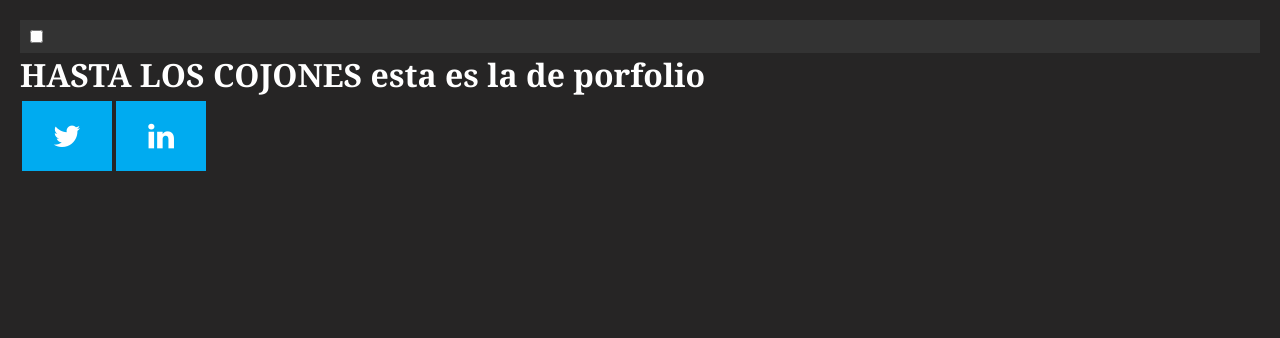
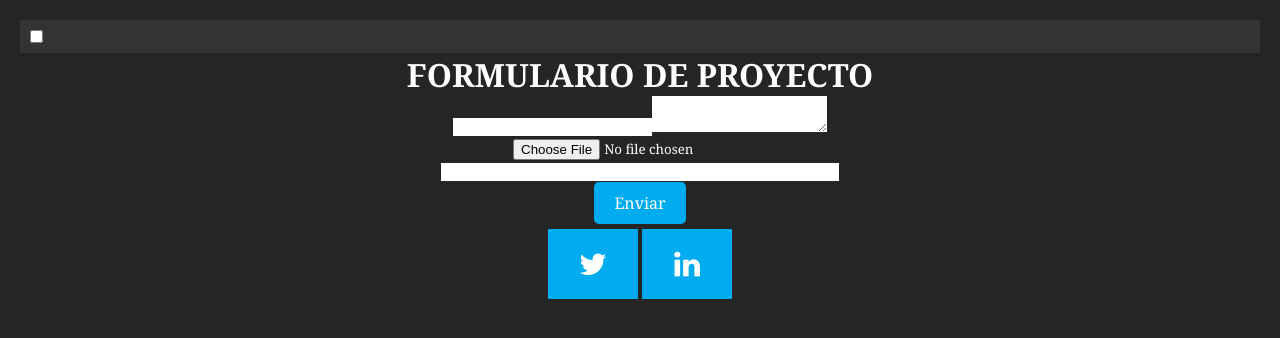
Before and after one commit to Encarna20030230/myproyect, a React (Vite) app: page /porfolio in a window 1280 px wide. Shown: the top 338 px of the page. Built offline with nearby package versions, Linux system fonts and the light colour scheme.

Commit message:
Terminado el porfolio, hay que corregirlo

```diff
--- a/src/pages/Porfolio.css
+++ b/src/pages/Porfolio.css
@@ -0,0 +1,28 @@
+body {
+    font-family:Arial, sans-serif;
+    margin:20px;
+    text-align: center;
+}
+
+form {
+    width:400px;
+    margin: 0 auto;
+}
+label {
+    display:block;
+    margin-bottom:10px;
+
+}
+input[type="submit"]{
+    background-color:#00abf0;
+    color:#fff;
+    padding: 10px 20px;
+    font-size:16px;
+    border:none;
+    border-radius:5px;
+    cursor:pointer;
+}
+
+input[type="submit"]:hover{
+    background-color: #00abf0;
+}
--- a/src/pages/Porfolio.jsx
+++ b/src/pages/Porfolio.jsx
@@ -1,10 +1,29 @@
+import './Porfolio.css'
+
 const Porfolios = () => {
     return (
         <>
-        <h1>
-            HASTA LOS COJONES
-            esta es la de porfolio
-        </h1>
+            <h1>
+                FORMULARIO DE PROYECTO
+            </h1>
+            <form action="procesar_formulario.php" method="post">
+                <label htmlFor="nombre" >Nombre del Proyecto:</label>
+                <input type="text" id="nombre" name="nombre" required></input>
+
+                <label htmlFor="descripción">Descripción:</label>
+                <textarea id="descripción" name="descripción" required></textarea>
+
+                <label htmlFor="imagen">Imagen del Proyecto:</label>
+                <input type="file" id="imagen" name="imagen" required></input>
+
+                <label htmlFor="repositorio">Enlace de Repositorio:</label>
+                <input type="url"id="repositorio"name="repositorio"required></input>
+
+                <label htmlFor="despliegue">Enlace de Despliegue:</label>
+                <input type="url"id="despliegue"name="despliegue"required></input>
+
+                <input type="submit"value="Enviar"></input>
+            </form>
 
         </>
     )
```
